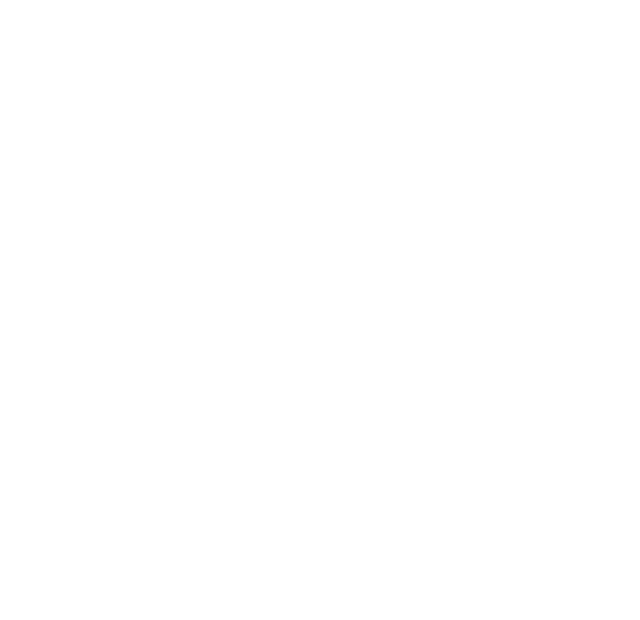
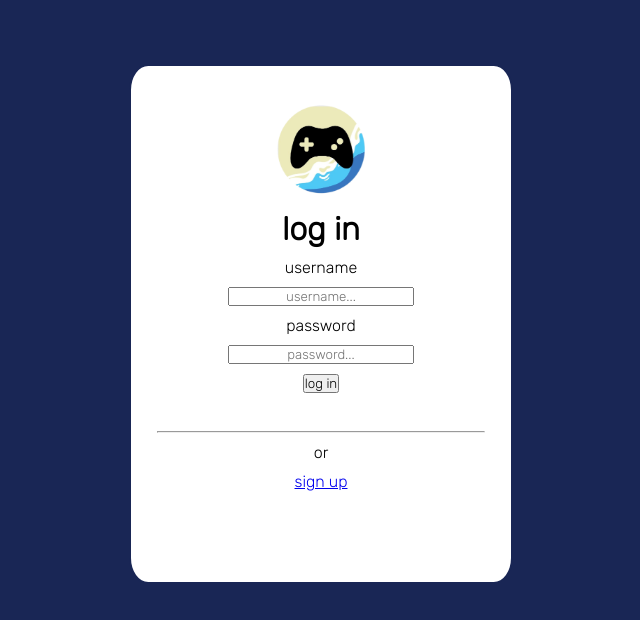
Before and after one commit to ori-eph/game_project, a plain HTML site: page index.html in a window 1280 px wide. Shown: the whole page, without its empty margins (319-959 px from the left). Drawn offline with Linux system fonts and the light colour scheme; a web font is replaced by a local one.

Commit message:
sign up changes + css

```diff
--- a/css/style.css
+++ b/css/style.css
@@ -0,0 +1,45 @@
+/* colors:
+1) #F3f0CA
+2) #E1AA74
+3) #3876BF
+4) #192655
+*/
+* {
+    margin: 0;
+    padding: 0;
+    box-sizing: border-box;
+    font-family: "Rubik";
+}
+
+html {
+    width: 100%;
+    height: 100vh;
+    /* background: linear-gradient(to bottom, #F3f0CA 0%, #F3f0CA 30%, #E1AA74 30%, #E1AA74 55%, #3876BF 55%, #3876BF 85%, #192655 85%, #192655 100%);
+    background-size: cover;
+    background-repeat: no-repeat; */
+    background-color: #192655;
+}
+
+.login {
+    padding: 2%;
+    width: 30%;
+    min-width: fit-content;
+    margin: 5% auto;
+    background-color: #ffffff;
+    min-height: 65vh;
+    border: 2px solid #192655;
+    box-shadow: #192655;
+    border-radius: 5%;
+
+}
+
+.login * {
+    display: block;
+    margin: 3% auto;
+    text-align: center;
+}
+
+#logo-login {
+    max-width: 30%;
+
+}
--- a/index.html
+++ b/index.html
@@ -1,11 +1,33 @@
 <!DOCTYPE html>
 <html lang="en">
+
 <head>
     <meta charset="UTF-8">
     <meta name="viewport" content="width=device-width, initial-scale=1.0">
-    <title>Document</title>
+    <link href="./css/style.css" rel="stylesheet">
+    <link href="./media/img/circle_logo.png" rel="icon" type="image/x-icon">
+    <link rel="preconnect" href="https://fonts.googleapis.com">
+    <link rel="preconnect" href="https://fonts.gstatic.com" crossorigin>
+    <link
+        href="https://fonts.googleapis.com/css2?family=Cinzel:wght@800&family=Merriweather:ital@1&family=Pacifico&family=Rubik+Iso&family=Rubik:wght@300&display=swap"
+        rel="stylesheet">
+    <title>project name</title>
 </head>
+
 <body>
+    <div class="login" id="login-container">
+        <img id="logo-login" src="./media/img/circle_logo.png" alt="logo">
+        <h1>log in</h1>
+        <label for="username">username</label>
+        <input id="username" name="username" type="text" placeholder="username...">
+        <label for="username">password</label>
+        <input id="password" name="password" type="password" placeholder="password...">
+        <button id="login-btn">log in</button>
+        <br>
+        <hr>
+        <p>or</p>
+        <a href="#">sign up</a>
+    </div>
+</body>
 
-</body>
 </html>
```
Also changed, not shown: media/img/circle_logo.png (added), media/img/logo1.jpeg (added), media/img/logo_spare.jpeg (added).
